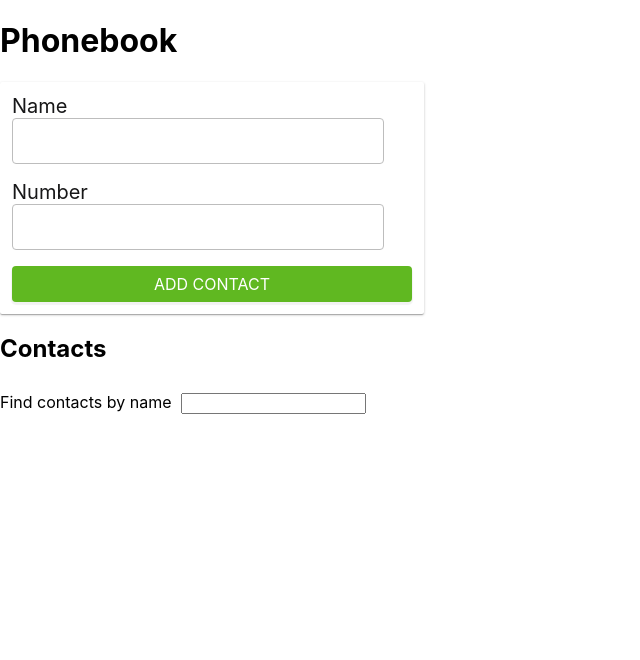
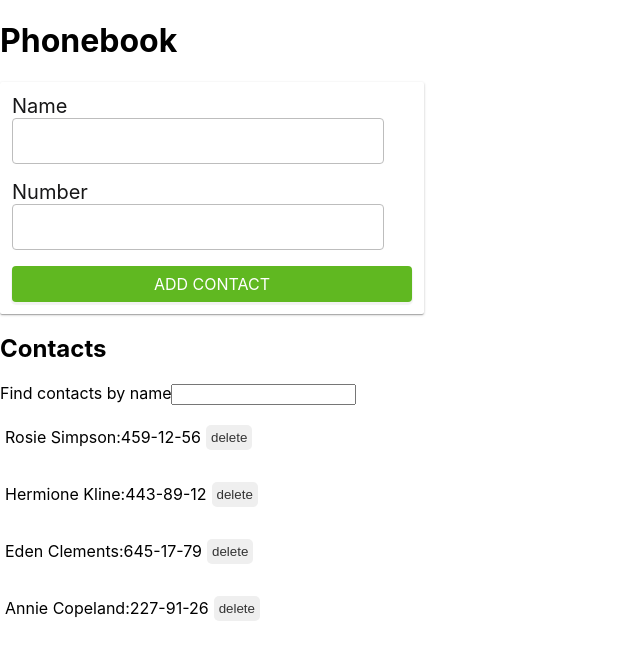
Before and after one commit to RuslanaSemenenko/goit-react-hw-04-phonebook, a React (Create React App) app: page / in a window 1280 px wide. Shown: the top 660 px of the page, without its empty margins (0-640 px from the left). Built offline with nearby package versions, Linux system fonts and the light colour scheme.

Commit message:
homework

```diff
--- a/src/components/App.jsx
+++ b/src/components/App.jsx
@@ -44,7 +44,7 @@ export default function App() {
   };
 
   const getVisibleContacts = () => {
-    if (Array.isArray(contacts) && contacts.length > 0 && filter) {
+    if (Array.isArray(contacts) && contacts.length > 0) {
       return contacts.filter(contact =>
         contact.name.toLowerCase().includes(filter.toLowerCase())
       );
--- a/src/components/ContactForm/ContactForm.jsx
+++ b/src/components/ContactForm/ContactForm.jsx
@@ -1,6 +1,10 @@
 import React, { useState } from 'react';
-import PropTypes from 'prop-types';
-import styles from './ContactForm.module.css';
+import {
+  TaskEditor,
+  TaskEditorLabel,
+  TaskEditorInput,
+  TaskEditorButton,
+} from './ContactForm.module.jsx';
 
 export default function ContactForm({ onAddContact }) {
   const [name, setName] = useState('');
@@ -23,34 +27,28 @@ export default function ContactForm({ onAddContact }) {
   };
 
   return (
-    <form className={styles.TaskEditor} onSubmit={handleSubmit}>
-      <label className={styles.TaskEditor_label}>
+    <TaskEditor onSubmit={handleSubmit}>
+      <TaskEditorLabel>
         Name
-        <input
-          className={styles.TaskEditor_input}
+        <TaskEditorInput
           type="text"
           name="name"
           value={name}
           onChange={handleChange}
         />
-      </label>
-      <label className={styles.TaskEditor_label}>
+      </TaskEditorLabel>
+      <TaskEditorLabel>
         Number
-        <input
-          className={styles.TaskEditor_input}
+        <TaskEditorInput
           type="text"
           name="number"
           value={number}
           onChange={handleChange}
         />
-      </label>
-      <button className={styles.TaskEditor_button} type="submit">
+      </TaskEditorLabel>
+      <TaskEditorButton type="submit" onClick={handleSubmit}>
         Add contact
-      </button>
-    </form>
+      </TaskEditorButton>
+    </TaskEditor>
   );
 }
-
-ContactForm.propTypes = {
-  onAddContact: PropTypes.func.isRequired,
-};
--- a/src/components/ContactForm/ContactForm.module.css
+++ b/src/components/ContactForm/ContactForm.module.jsx
@@ -1,4 +1,7 @@
-.TaskEditor {
+import styled from '@emotion/styled';
+
+
+export const TaskEditor = styled.div`
   display: flex;
   flex-direction: column;
   padding: 12px;
@@ -7,17 +10,17 @@
   box-shadow: 0px 1px 3px 0px rgba(0, 0, 0, 0.2),
     0px 1px 1px 0px rgba(0, 0, 0, 0.14), 0px 2px 1px -1px rgba(0, 0, 0, 0.12);
   margin-bottom: 16px;
-}
+`;
 
-.TaskEditor_label {
+export const TaskEditorLabel = styled.label`
   display: inline-block;
   margin-bottom: 16px;
   font-size: 20px;
   color: #171718;
   cursor: pointer;
-}
+`;
 
-.TaskEditor_input {
+export const TaskEditorInput = styled.input`
   color: #171718;
   font: inherit;
   font-size: 1.2rem;
@@ -26,9 +29,9 @@
   border: 1px solid #bdbdbd;
   width: 350px;
   outline: 0;
-}
+`;
 
-.TaskEditor_button {
+export const TaskEditorButton = styled.button`
   display: inline-flex;
   align-items: center;
   justify-content: center;
@@ -44,13 +47,13 @@
   text-transform: uppercase;
   user-select: none;
   transition: background-color 200ms ease-in-out;
-}
 
-.TaskEditor_button:hover {
-  box-shadow: 0px 2px 1px 1px rgba(0, 0, 0, 0.15);
-  background-color: #303f9f;
-}
+  &:hover {
+    box-shadow: 0px 2px 1px 1px rgba(0, 0, 0, 0.15);
+    background-color: #303f9f;
+  }
+`;
 
-.TaskEditor_input:focus {
+export const TaskEditorInputFocus = styled(TaskEditorInput)`
   border: 1px solid #2b32b2;
-}
+`;
--- a/src/components/ContactList/ContactList.jsx
+++ b/src/components/ContactList/ContactList.jsx
@@ -1,25 +1,26 @@
 import React from 'react';
 import PropTypes from 'prop-types';
-import styles from './ContactList.module.css';
+import {
+  TaskList,
+  TaskListItem,
+  TaskListButton
+} from './ContactList.module.jsx';
 
 const ContactList = ({ contacts, onRemoveContact }) => (
-  <ul className={styles.TaskList}>
+  <TaskList>
     {contacts.map(contact => (
-      <li className={styles.TaskList_item} key={contact.id}>
+      <TaskListItem key={contact.id}>
         {contact.name + ':' + contact.number}
-        {
-          <button
-            className={styles.TaskList_button}
-            type="button"
-            name="delete"
-            onClick={() => onRemoveContact(contact.id)}
-          >
-            delete
-          </button>
-        }
-      </li>
+        <TaskListButton
+          type="button"
+          name="delete"
+          onClick={() => onRemoveContact(contact.id)}
+        >
+          delete
+        </TaskListButton>
+      </TaskListItem>
     ))}
-  </ul>
+  </TaskList>
 );
 
 ContactList.propTypes = {
--- a/src/components/ContactList/ContactList.module.css
+++ /dev/null
@@ -1,36 +0,0 @@
-.TaskList {
-  width: 600px;
-}
-
-.TaskList_item {
-  display: flex;
-  align-items: center;
-  padding: 5px;
-}
-
-.TaskList_item + .TaskList_item {
-  margin-top: 12px;
-}
-
-.TaskList_item.completed {
-  background-color: green;
-}
-
-.TaskList_text {
-  flex: 0 0 65%;
-  margin-top: 0;
-  margin-bottom: 0;
-  margin-right: 16px;
-  border-radius: 3px;
-}
-
-.TaskList_actions {
-  display: flex;
-  justify-content: center;
-
-}
-
-.TaskList_button {
-  margin-right: 4px;
-  margin-left: 4px;
-}
--- /dev/null
+++ b/src/components/ContactList/ContactList.module.jsx
@@ -0,0 +1,49 @@
+import styled from '@emotion/styled';
+
+export const TaskList = styled.div`
+  width: 600px;
+  margin-top: 10px;
+`;
+
+export const TaskListItem = styled.div`
+  display: flex;
+  align-items: center;
+  padding: 5px;
+
+  & + & {
+    margin-top: 12px;
+  }
+
+  &.completed {
+    background-color: green;
+  }
+`;
+
+export const TaskListItemText = styled.p`
+  flex: 0 0 65%;
+  margin-top: 0;
+  margin-bottom: 0;
+  margin-right: 16px;
+  border-radius: 3px;
+`;
+
+export const TaskListActions = styled.div`
+  display: flex;
+  justify-content: center;
+`;
+
+export const TaskListButton = styled.button`
+  margin-right: 4px;
+  margin-left: 4px;
+  padding: 5px;
+  margin: 5px;
+  border: none;
+  border-radius: 5px;
+  color: #333333;
+
+  &:hover {
+    background-color: #333333;
+    color: #ffffff;
+    cursor: pointer;
+  }
+`;
--- a/src/components/Filter/Filter.jsx
+++ b/src/components/Filter/Filter.jsx
@@ -1,6 +1,6 @@
 import React from 'react';
 import PropTypes from 'prop-types';
-import styles from './Filter.module.css';
+import styles from './Filter.module.jsx';
 
 const Filter = ({ value, onChangeFilter }) => {
   return (
--- a/src/components/Filter/Filter.module.css
+++ /dev/null
@@ -1,5 +0,0 @@
-.input {
-  margin-top: 10px;
-  margin-left: 10px;
-  display: inline-block;
-}
--- /dev/null
+++ b/src/components/Filter/Filter.module.jsx
@@ -0,0 +1,7 @@
+import styled from '@emotion/styled';
+
+export const input = styled.input`
+  margin-top: 20px;
+`;
+
+export default input;
```
